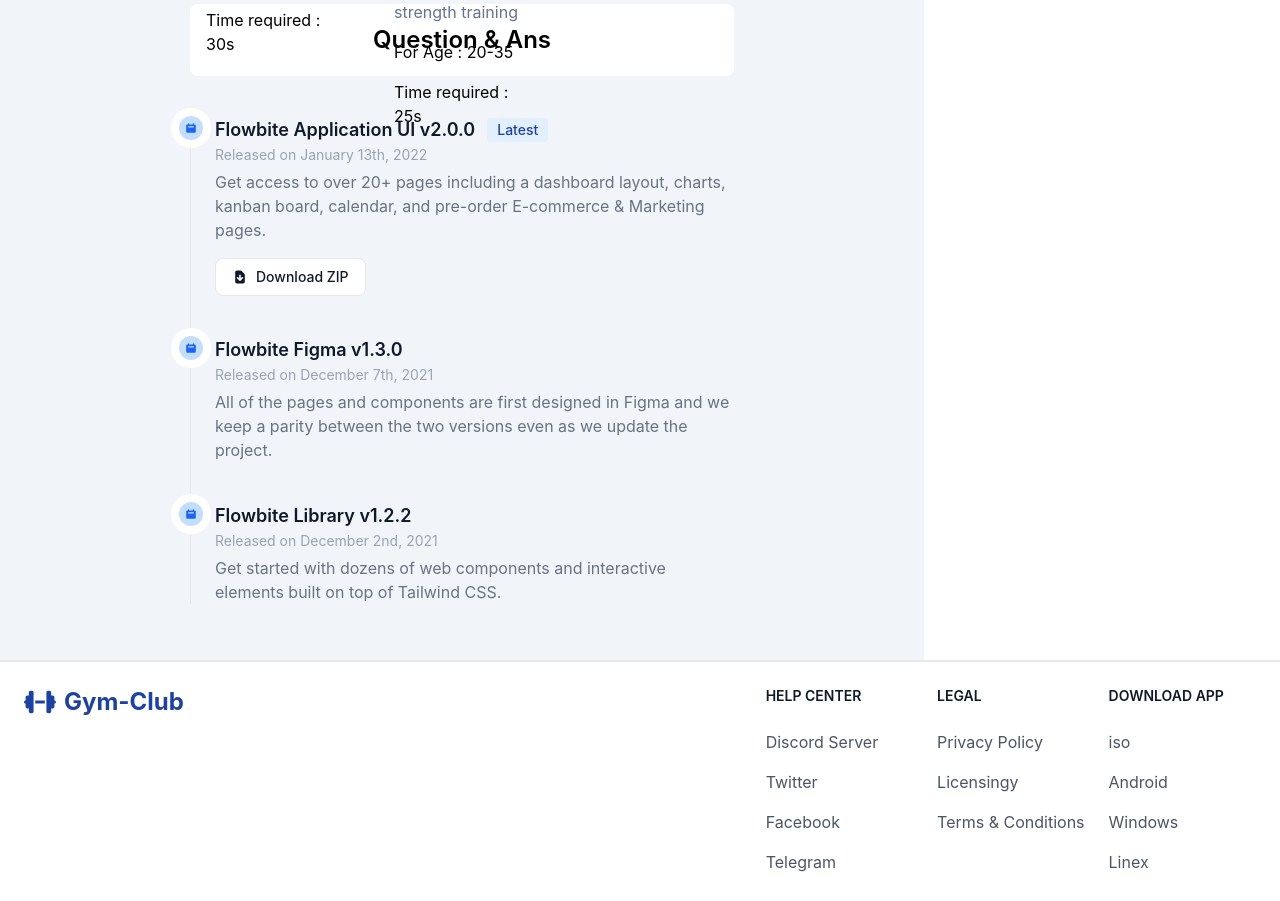
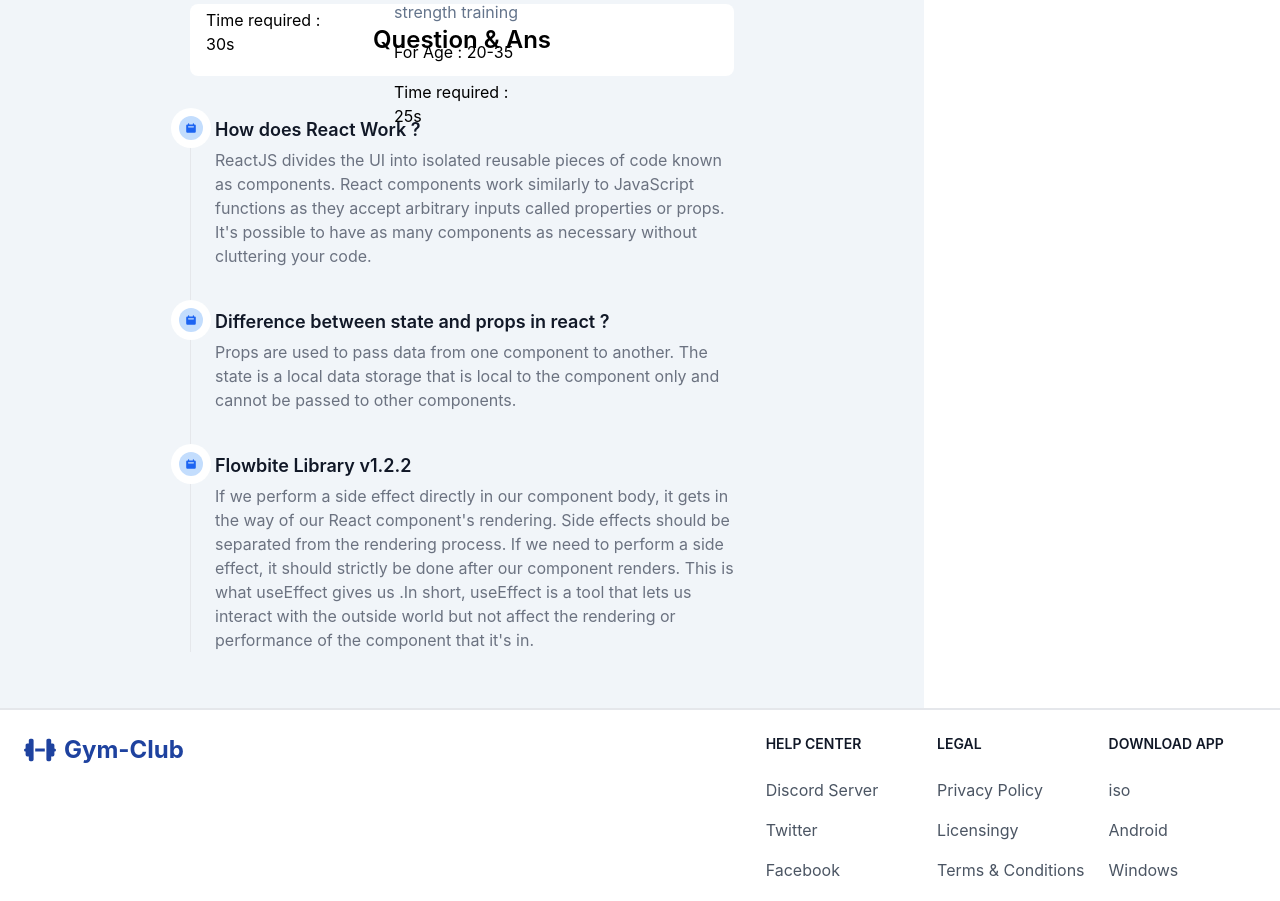
Before and after one commit to ashimbhowmik/todays-activity, a React (Create React App) app: page / in a window 1280 px wide. Shown: the part 2190-3091 px from the top of the page. Built offline with nearby package versions, Linux system fonts and the light colour scheme.

Commit message:
[qution ans]

```diff
--- a/src/App.js
+++ b/src/App.js
@@ -2,7 +2,6 @@ import './App.css';
 import Footer from './components/Footer/Footer';
 import Home from './components/Home/Home';
 import Navber from './components/Navber/Navber';
-
 
 function App() {
   return (
--- a/src/components/Home/Home.css
+++ b/src/components/Home/Home.css
@@ -2,3 +2,11 @@
     display: grid;
     grid-template-columns: 4fr 1fr ;
 }
+
+@media screen and (max-width:640px) {
+    .container-bodyr{
+        display: grid;
+        grid-template-columns: 1fr 1fr;
+
+    }
+}
--- a/src/components/Home/Home.js
+++ b/src/components/Home/Home.js
@@ -57,14 +57,14 @@ const Home = () => {
     return (
         <section className='border-y-2'>
             <div className='container-body'>
-                <div className=' bg-slate-100 pb-14'>
+                <div className=' bg-slate-100 lg:pb-14 pb:0'>
                     <div className='mx-[190px] mt-14'>
                         <div className='flex items-center gap-3 text-indigo-600 mb-6'>
                             <FontAwesomeIcon icon={faDumbbell} className="w-8 h-8"></FontAwesomeIcon>
                             <h1 className='text-3xl font-bold'>Today's Acticity</h1>
                         </div>
                         <h2 className='text-xl font-semibold mb-2'>Select Exercise</h2>
-                        <div className='grid grid-cols-3 gap-5'>
+                        <div className='lg:grid lg:grid-cols-3 lg:gap-5'>
                             {
                                 activities.map(activity => <SingleCart
                                     activity={activity}
--- a/src/components/Questuion/Question.js
+++ b/src/components/Questuion/Question.js
@@ -9,26 +9,22 @@ const Question = () => {
                     <span className="flex absolute -left-3 justify-center items-center w-6 h-6 bg-blue-200 rounded-full ring-8 ring-white dark:ring-gray-900 dark:bg-blue-900">
                         <svg aria-hidden="true" className="w-3 h-3 text-blue-600 dark:text-blue-400" fill="currentColor" viewBox="0 0 20 20" xmlns="http://www.w3.org/2000/svg"><path fill-rule="evenodd" d="M6 2a1 1 0 00-1 1v1H4a2 2 0 00-2 2v10a2 2 0 002 2h12a2 2 0 002-2V6a2 2 0 00-2-2h-1V3a1 1 0 10-2 0v1H7V3a1 1 0 00-1-1zm0 5a1 1 0 000 2h8a1 1 0 100-2H6z" clip-rule="evenodd"></path></svg>
                     </span>
-                    <h3 className="flex items-center mb-1 text-lg font-semibold text-gray-900 dark:text-white">Flowbite Application UI v2.0.0 <span className="bg-blue-100 text-blue-800 text-sm font-medium mr-2 px-2.5 py-0.5 rounded dark:bg-blue-200 dark:text-blue-800 ml-3">Latest</span></h3>
-                    <time className="block mb-2 text-sm font-normal leading-none text-gray-400 dark:text-gray-500">Released on January 13th, 2022</time>
-                    <p className="mb-4 text-base font-normal text-gray-500 dark:text-gray-400">Get access to over 20+ pages including a dashboard layout, charts, kanban board, calendar, and pre-order E-commerce &amp; Marketing pages.</p>
-                    <a href="#qus" className="inline-flex items-center py-2 px-4 text-sm font-medium text-gray-900 bg-white rounded-lg border border-gray-200 hover:bg-gray-100 hover:text-blue-700 focus:z-10 focus:ring-4 focus:outline-none focus:ring-gray-200 focus:text-blue-700 dark:bg-gray-800 dark:text-gray-400 dark:border-gray-600 dark:hover:text-white dark:hover:bg-gray-700 dark:focus:ring-gray-700"><svg className="mr-2 w-4 h-4" fill="currentColor" viewBox="0 0 20 20" xmlns="http://www.w3.org/2000/svg"><path fill-rule="evenodd" d="M6 2a2 2 0 00-2 2v12a2 2 0 002 2h8a2 2 0 002-2V7.414A2 2 0 0015.414 6L12 2.586A2 2 0 0010.586 2H6zm5 6a1 1 0 10-2 0v3.586l-1.293-1.293a1 1 0 10-1.414 1.414l3 3a1 1 0 001.414 0l3-3a1 1 0 00-1.414-1.414L11 11.586V8z" clip-rule="evenodd"></path></svg> Download ZIP</a>
+                    <h3 className="flex items-center mb-1 text-lg font-semibold text-gray-900 dark:text-white">How does React Work ?</h3>
+                    <p className="mb-4 text-base font-normal text-gray-500 dark:text-gray-400">ReactJS divides the UI into isolated reusable pieces of code known as components. React components work similarly to JavaScript functions as they accept arbitrary inputs called properties or props. It's possible to have as many components as necessary without cluttering your code.</p>
                 </li>
                 <li className="mb-10 ml-6">
                     <span className="flex absolute -left-3 justify-center items-center w-6 h-6 bg-blue-200 rounded-full ring-8 ring-white dark:ring-gray-900 dark:bg-blue-900">
                         <svg aria-hidden="true" className="w-3 h-3 text-blue-600 dark:text-blue-400" fill="currentColor" viewBox="0 0 20 20" xmlns="http://www.w3.org/2000/svg"><path fill-rule="evenodd" d="M6 2a1 1 0 00-1 1v1H4a2 2 0 00-2 2v10a2 2 0 002 2h12a2 2 0 002-2V6a2 2 0 00-2-2h-1V3a1 1 0 10-2 0v1H7V3a1 1 0 00-1-1zm0 5a1 1 0 000 2h8a1 1 0 100-2H6z" clip-rule="evenodd"></path></svg>
                     </span>
-                    <h3 className="mb-1 text-lg font-semibold text-gray-900 dark:text-white">Flowbite Figma v1.3.0</h3>
-                    <time className="block mb-2 text-sm font-normal leading-none text-gray-400 dark:text-gray-500">Released on December 7th, 2021</time>
-                    <p className="text-base font-normal text-gray-500 dark:text-gray-400">All of the pages and components are first designed in Figma and we keep a parity between the two versions even as we update the project.</p>
+                    <h3 className="mb-1 text-lg font-semibold text-gray-900 dark:text-white">Difference between state and props in react ?</h3>
+                    <p className="text-base font-normal text-gray-500 dark:text-gray-400">Props are used to pass data from one component to another. The state is a local data storage that is local to the component only and cannot be passed to other components.</p>
                 </li>
                 <li className="ml-6">
                     <span className="flex absolute -left-3 justify-center items-center w-6 h-6 bg-blue-200 rounded-full ring-8 ring-white dark:ring-gray-900 dark:bg-blue-900">
                         <svg aria-hidden="true" className="w-3 h-3 text-blue-600 dark:text-blue-400" fill="currentColor" viewBox="0 0 20 20" xmlns="http://www.w3.org/2000/svg"><path fill-rule="evenodd" d="M6 2a1 1 0 00-1 1v1H4a2 2 0 00-2 2v10a2 2 0 002 2h12a2 2 0 002-2V6a2 2 0 00-2-2h-1V3a1 1 0 10-2 0v1H7V3a1 1 0 00-1-1zm0 5a1 1 0 000 2h8a1 1 0 100-2H6z" clip-rule="evenodd"></path></svg>
                     </span>
                     <h3 className="mb-1 text-lg font-semibold text-gray-900 dark:text-white">Flowbite Library v1.2.2</h3>
-                    <time className="block mb-2 text-sm font-normal leading-none text-gray-400 dark:text-gray-500">Released on December 2nd, 2021</time>
-                    <p className="text-base font-normal text-gray-500 dark:text-gray-400">Get started with dozens of web components and interactive elements built on top of Tailwind CSS.</p>
+                    <p className="text-base font-normal text-gray-500 dark:text-gray-400">If we perform a side effect directly in our component body, it gets in the way of our React component's rendering. Side effects should be separated from the rendering process. If we need to perform a side effect, it should strictly be done after our component renders. This is what useEffect gives us .In short, useEffect is a tool that lets us interact with the outside world but not affect the rendering or performance of the component that it's in.</p>
                 </li>
             </ol>
         </div>
```
